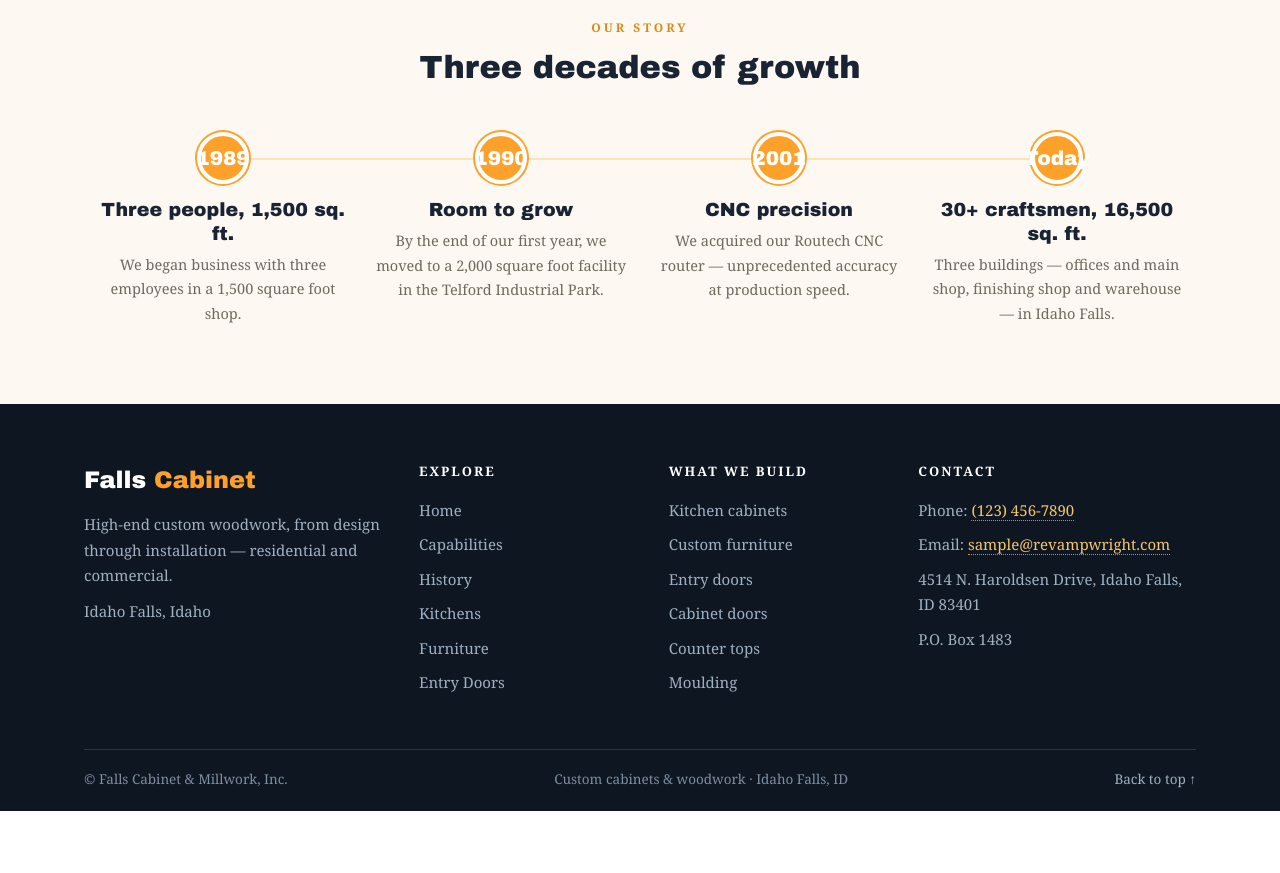
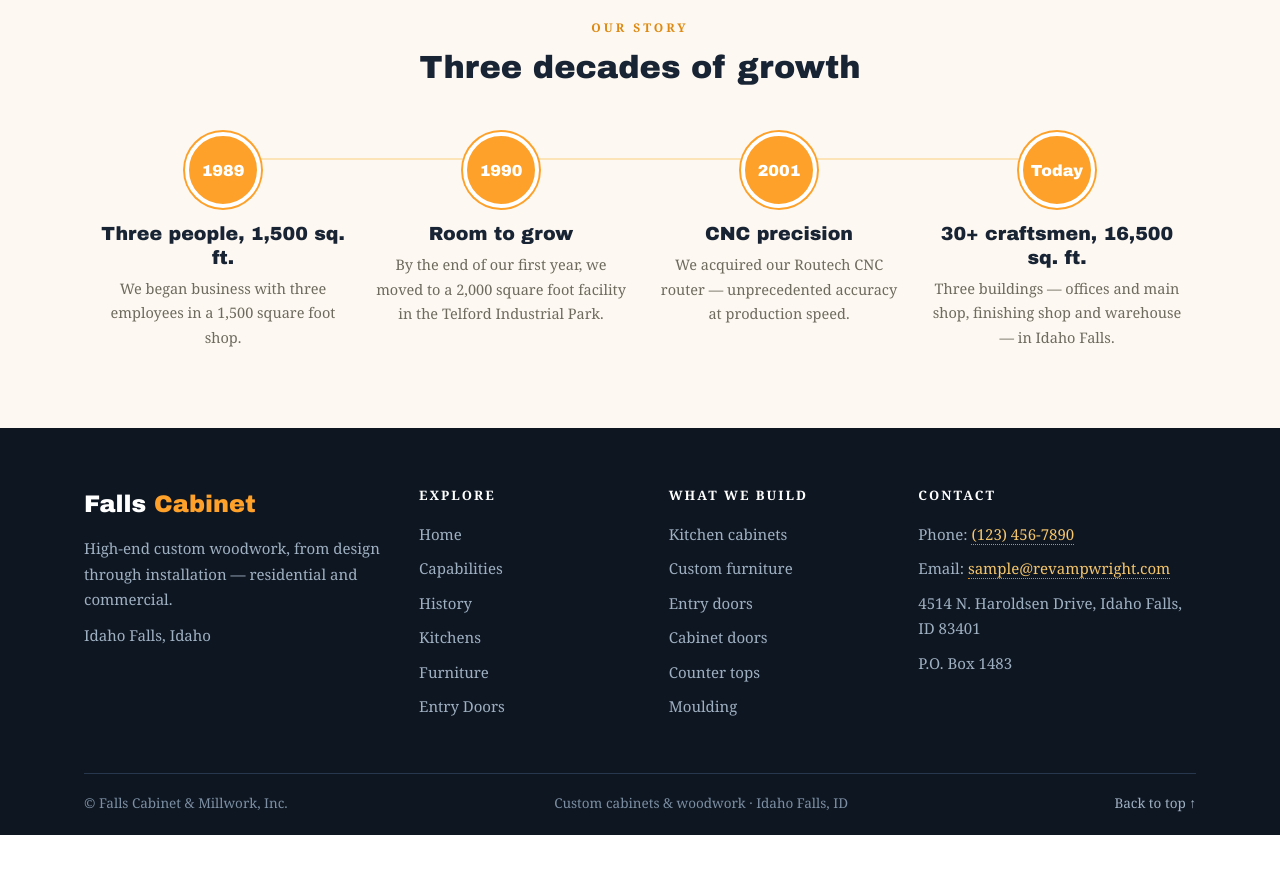
Before and after one commit to getpingti/revampwright, a plain HTML site: page p/falls-a9c6953a/history.html in a window 1280 px wide. Shown: the part 940-1813 px from the top of the page. Drawn offline with Linux system fonts and the light colour scheme.

Commit message:
Falls History timeline: enlarge year dots 52px->76px, shrink year font 20px->16px so 1989/Today fit; add missing .dot rule to cool version (steel blue)

```diff
--- a/p/falls-a9c6953a/history.html
+++ b/p/falls-a9c6953a/history.html
@@ -74,7 +74,7 @@ section.tint{background:var(--crm)}
 .steps{display:grid;grid-template-columns:repeat(4,1fr);gap:0;margin-top:44px;position:relative}
 .steps::before{content:"";position:absolute;left:12%;right:12%;top:26px;height:2px;background:var(--amb-l);z-index:0}
 .steps .st{position:relative;z-index:1;text-align:center;padding:0 14px}
-.steps .dot{width:52px;height:52px;border-radius:50%;background:var(--amb);color:#fff;font-family:var(--head);font-size:20px;font-weight:700;display:flex;align-items:center;justify-content:center;margin:0 auto 14px;border:4px solid #fff;box-shadow:0 0 0 2px var(--amb)}
+.steps .dot{width:76px;height:76px;border-radius:50%;background:var(--amb);color:#fff;font-family:var(--head);font-size:16px;font-weight:700;display:flex;align-items:center;justify-content:center;margin:0 auto 14px;border:4px solid #fff;box-shadow:0 0 0 2px var(--amb)}
 .steps h3{font-size:19px;margin-bottom:6px}
 .steps p{color:var(--mut);font-size:14.5px}
 /* alternating image/text rows */
```
Also changed, not shown: p/falls-a9c6953a-cool/history.html (+1 -1 lines).
